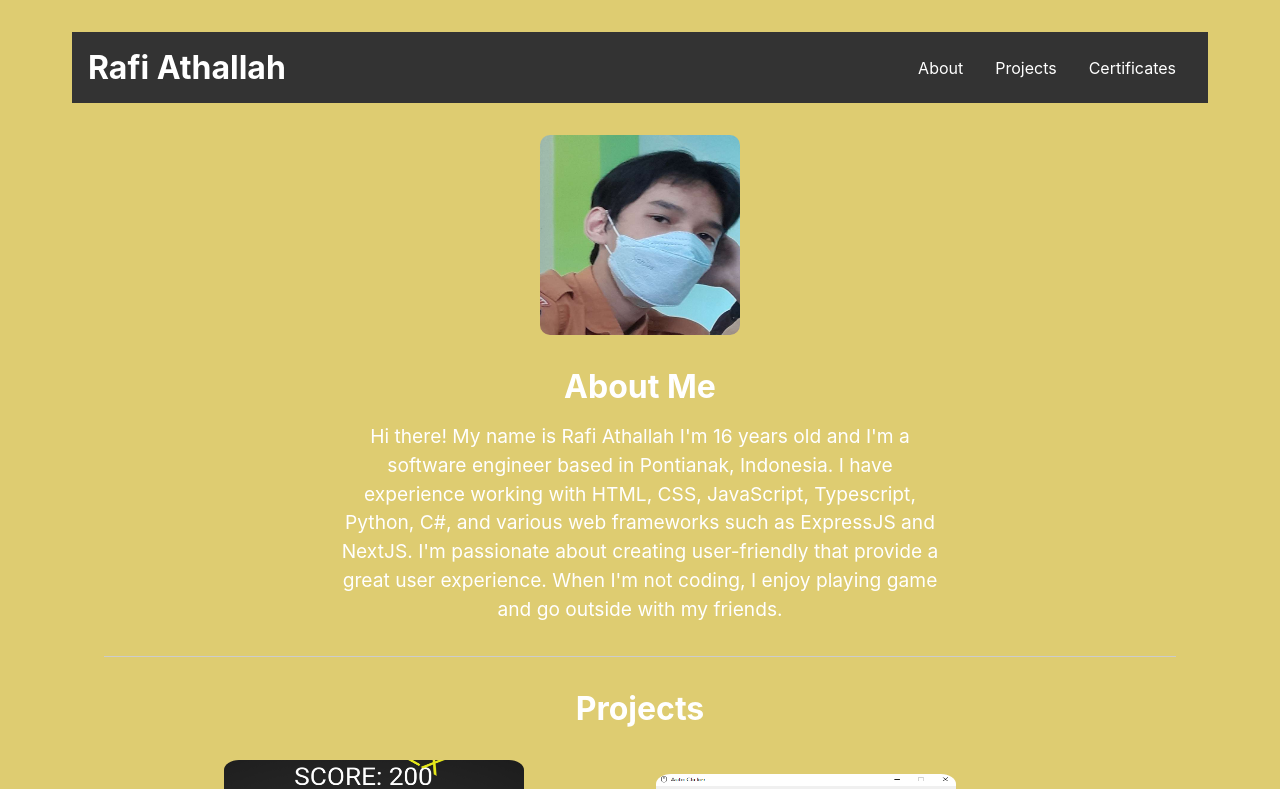
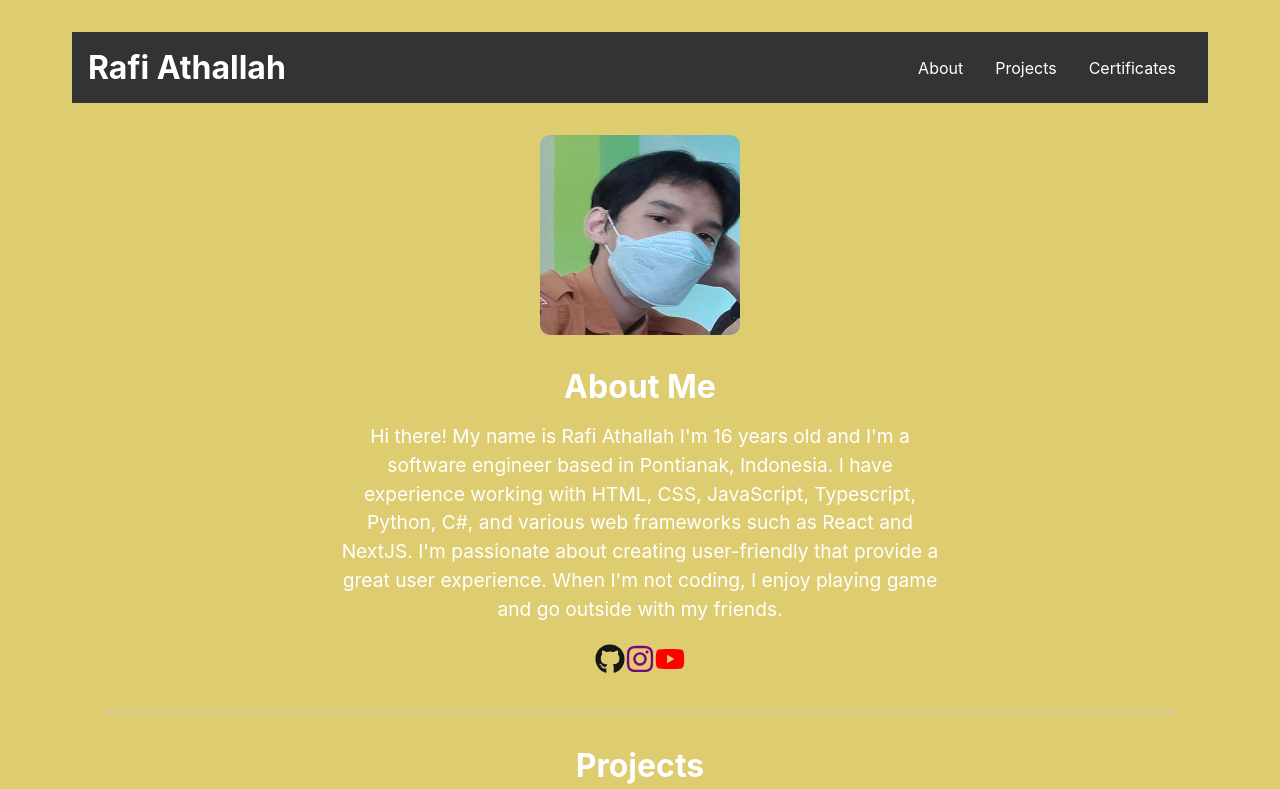
Before and after one commit to rafiathallah3/portofolio, a React (Create React App) app: page / in a window 1280 px wide. Shown: the top 789 px of the page. Built offline with nearby package versions, Linux system fonts and the light colour scheme; the HTML template or start-up script is replaced by a standard one.

Commit message:
Social Media

```diff
--- a/package.json
+++ b/package.json
@@ -12,6 +12,7 @@
     "@types/react-dom": "^18.0.11",
     "react": "^18.2.0",
     "react-dom": "^18.2.0",
+    "react-icons": "^4.8.0",
     "react-scripts": "5.0.1",
     "typescript": "^4.9.5",
     "web-vitals": "^2.1.4"
--- a/src/App.css
+++ b/src/App.css
@@ -103,6 +103,10 @@ hr {
   align-items: center;
 }
 
+.SocialMedia {
+  font-size: 30px;
+}
+
 .project {
   display: flex;
   flex-direction: column;
--- a/src/App.tsx
+++ b/src/App.tsx
@@ -1,5 +1,6 @@
 /* eslint-disable jsx-a11y/anchor-is-valid */
 import React from 'react';
+import { FaGithub, FaInstagram, FaYoutube } from 'react-icons/fa';
 import './App.css';
 
 function App() {
@@ -33,7 +34,14 @@ function App() {
 				<main>
 					<img id="about" src="fotosaya.jpg" alt="Rafi Athallah" />
 					<h2>About Me</h2>
-					<p>Hi there! My name is Rafi Athallah I'm {getAge("2006-05-26")} years old and I'm a software engineer based in Pontianak, Indonesia. I have experience working with HTML, CSS, JavaScript, Typescript, Python, C#, and various web frameworks such as ExpressJS and NextJS. I'm passionate about creating user-friendly that provide a great user experience. When I'm not coding, I enjoy playing game and go outside with my friends.</p>
+					<p>Hi there! My name is Rafi Athallah I'm {getAge("2006-05-26")} years old and I'm a software engineer based in Pontianak, Indonesia. I have experience working with HTML, CSS, JavaScript, Typescript, Python, C#, and various web frameworks such as React and NextJS. I'm passionate about creating user-friendly that provide a great user experience. When I'm not coding, I enjoy playing game and go outside with my friends.</p>
+					<br />
+					<div>
+						<a className='SocialMedia' style={{ color: "#171515" }} href="https://github.com/rafiathallah3" target="_blank" rel="noreferrer"><FaGithub /></a>
+						<a className='SocialMedia' style={{ color: "purple" }} href="https://www.instagram.com/dhyrbfy/" target="_blank" rel="noreferrer"><FaInstagram /></a>
+						<a className='SocialMedia' style={{ color: "red" }} href="https://www.youtube.com/channel/UCjvN4chMZcwe0mMPKVDoWoA/" target="_blank" rel="noreferrer"><FaYoutube /></a>
+					</div>
+
 					<hr />
 					<h2>Projects</h2>
 					<div className="project-container">
@@ -89,7 +97,7 @@ function App() {
 							</div>
 						</div>
 
-						<div className="project">
+						{/* <div className="project">
 							<div className="project-content">
 								<div className="project-image">
 									<img src="project/soalkoding.png" alt="Gambar Project" />
@@ -100,7 +108,7 @@ function App() {
 									<a href="https://github.com/rafiathallah3/soalkoding">Github</a>
 								</div>
 							</div>
-						</div>
+						</div> */}
 
 						<div className="project">
 							<div className="project-content">
```
Also changed, not shown: 1 other file (tests, documents, lock files or other folders).
